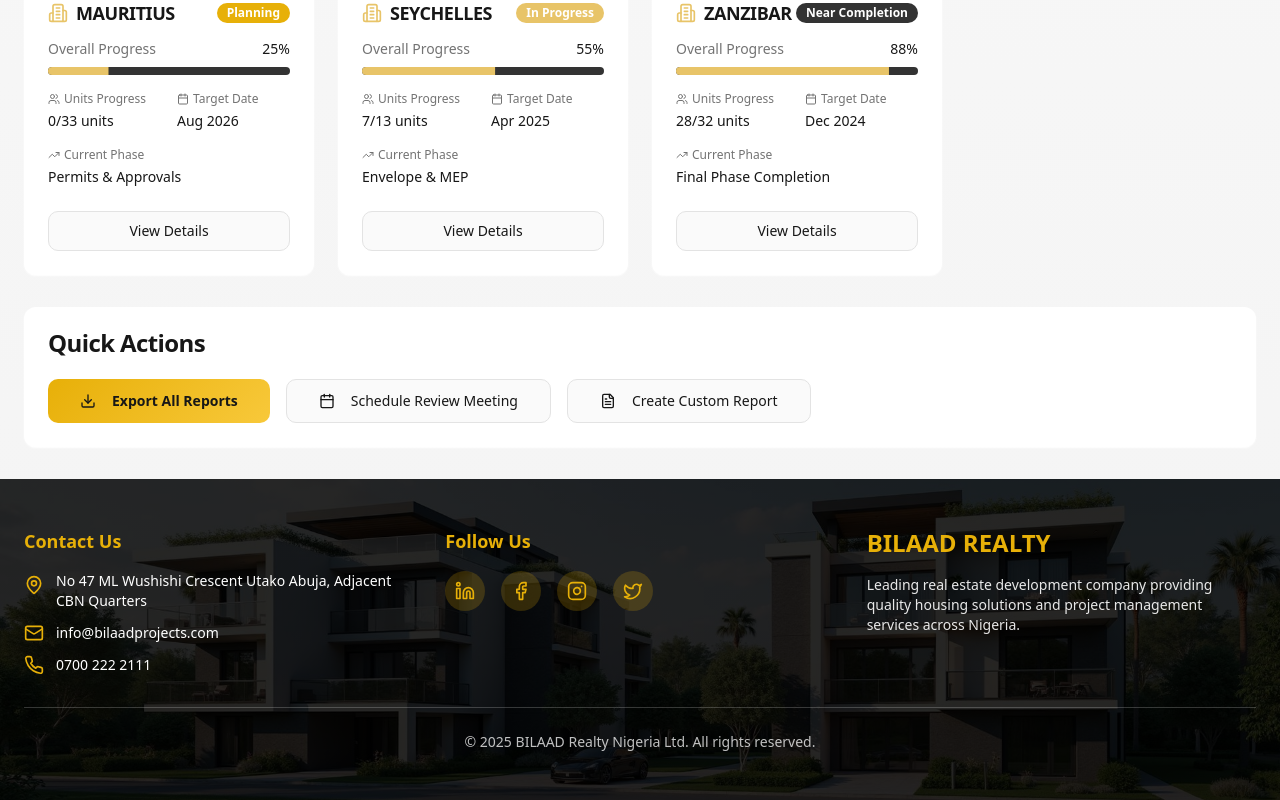
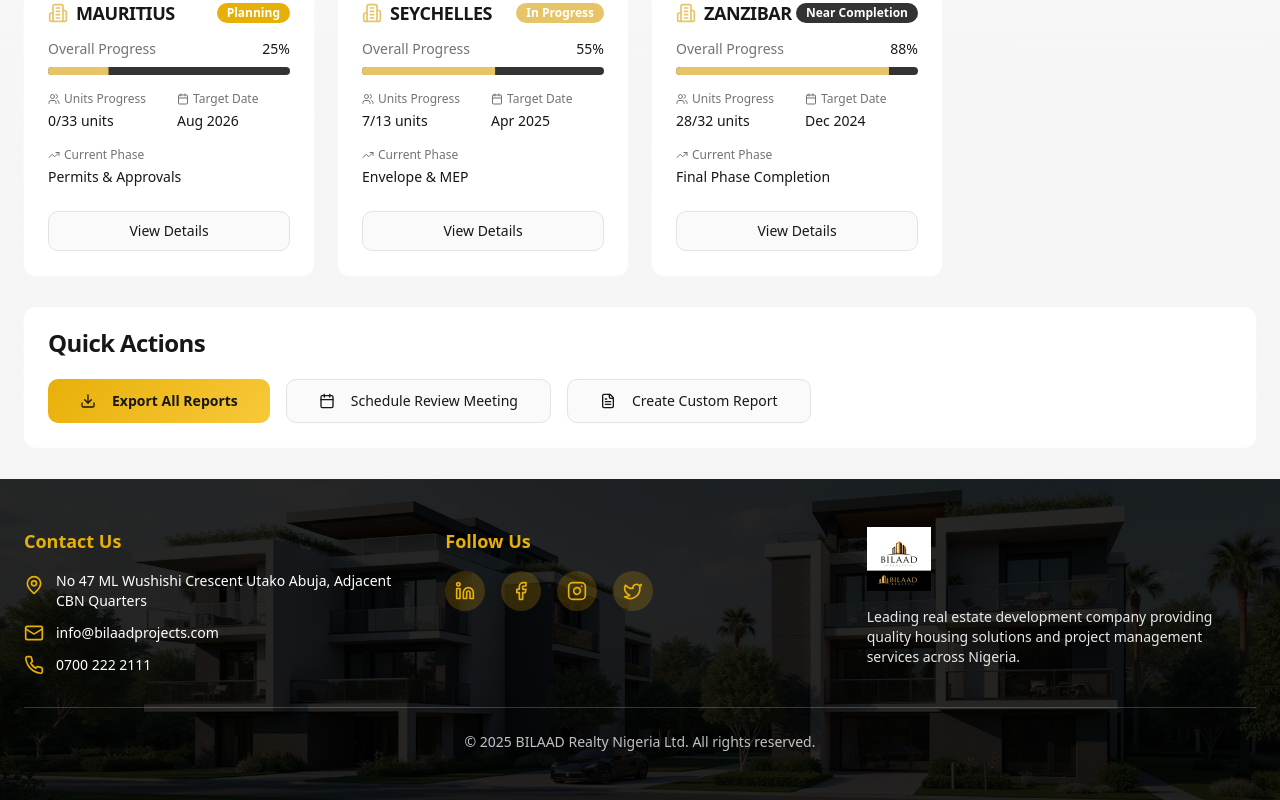
Before and after one commit to TrexKoffy/bilaad-estate-pulse-report-82, a React (Vite) app: page / in a window 1280 px wide. Shown: the part 1227-2027 px from the top of the page. Built offline with nearby package versions, Linux system fonts and the light colour scheme.

Commit message:
Replace text with logo
Replace "BILAAD REALTY" text in the footer with a real estate logo image.

```diff
--- a/src/components/Footer.tsx
+++ b/src/components/Footer.tsx
@@ -1,4 +1,5 @@
 import { Facebook, Instagram, Linkedin, Twitter, Mail, Phone, MapPin } from "lucide-react";
+import bilaadLogo from "../assets/bilaad-realty-logo.png";
 
 const Footer = () => {
   const socialLinks = [
@@ -89,9 +90,11 @@ const Footer = () => {
           {/* Company Info */}
           <div className="space-y-4">
             <div className="flex items-center">
-              <div className="text-2xl font-bold text-accent">
-                BILAAD REALTY
-              </div>
+              <img
+                src={bilaadLogo}
+                alt="BILAAD REALTY Logo"
+                className="h-16 w-auto"
+              />
             </div>
             <p className="text-sm text-white/90">
               Leading real estate development company providing quality housing solutions and project management services across Nigeria.
```
Also changed, not shown: src/assets/bilaad-realty-logo.png (added).
